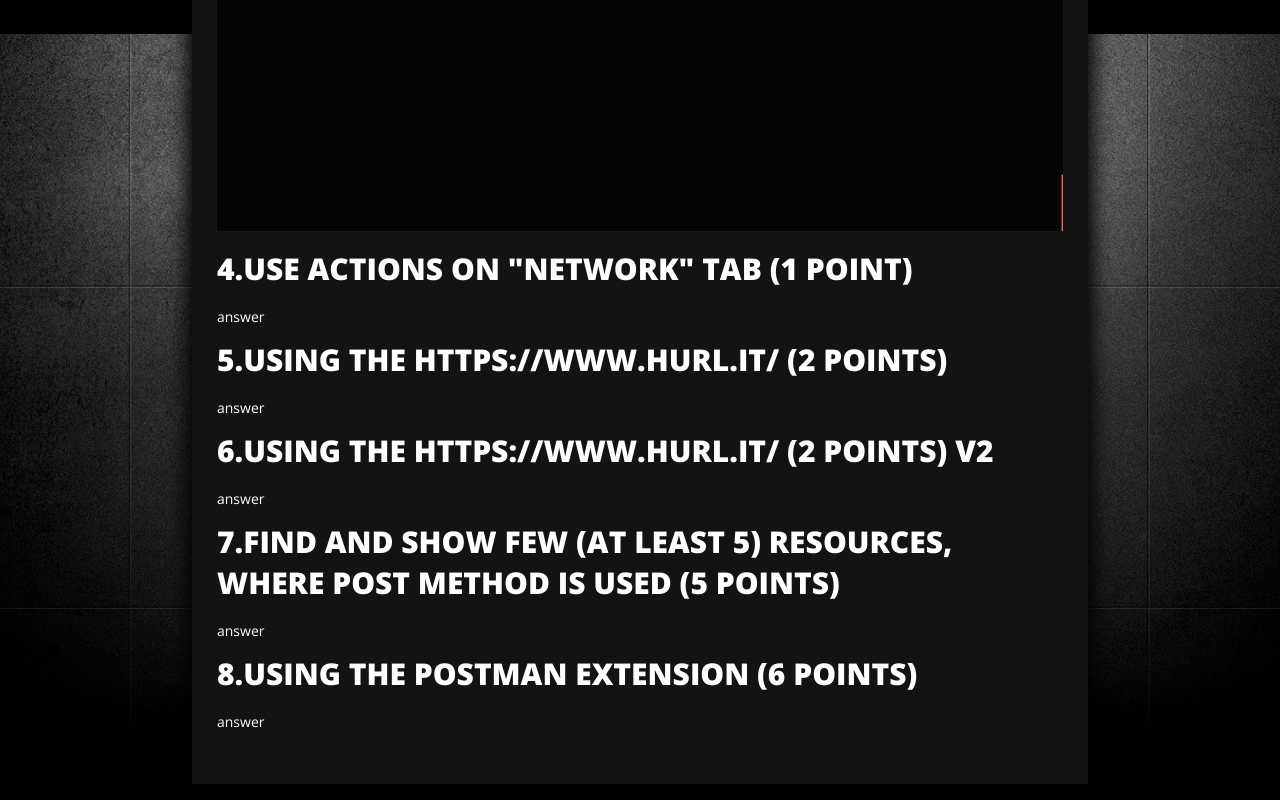
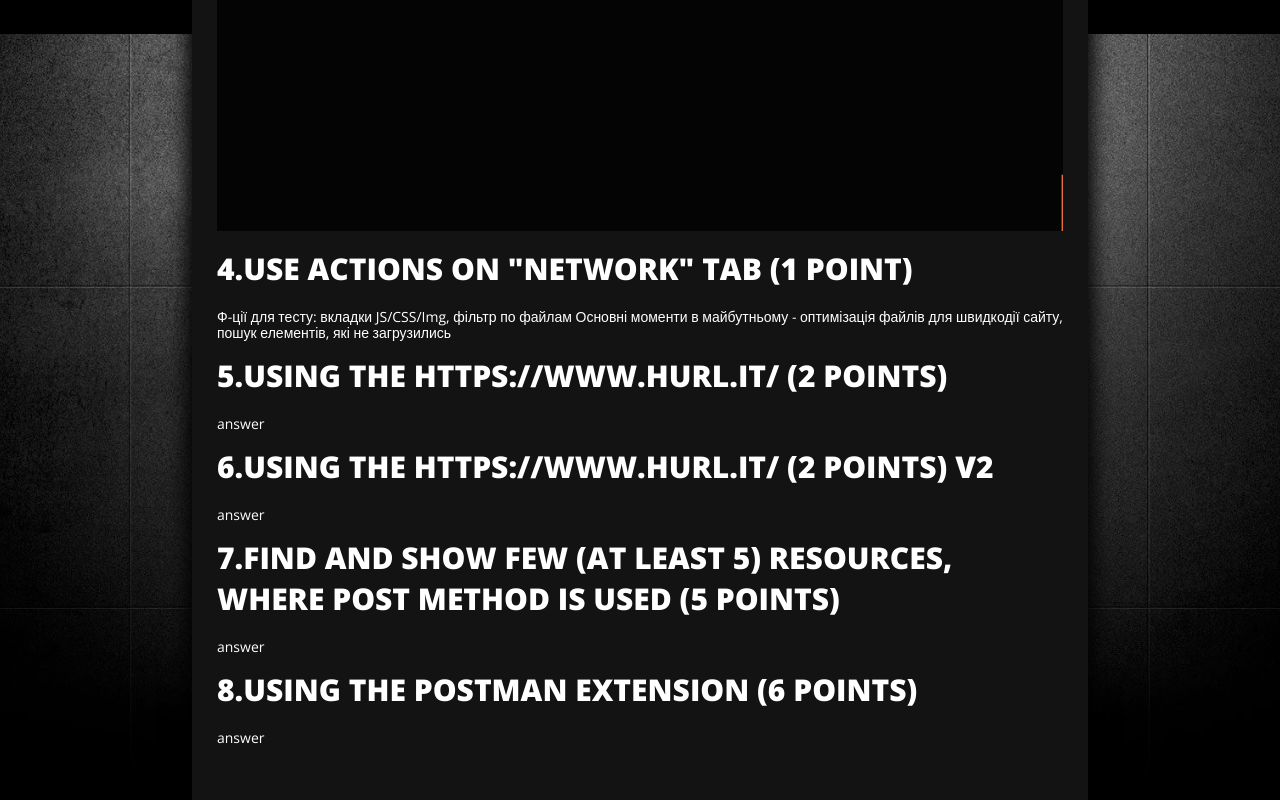
Before and after one commit to mentikora/iwannabeseniorjs.io, a plain HTML site: page web_request.html in a window 1280 px wide. Shown: the part 10366-11166 px from the top of the page. Drawn offline with nearby package versions, Linux system fonts and the light colour scheme.

Commit message:
lesson1 q4

```diff
--- a/web_request.html
+++ b/web_request.html
@@ -285,8 +285,13 @@
 			<img src="img/lesson1/q4-googleStatusHEAD.png" alt="" class="screenshot">
 			<img src="img/lesson1/q4-status200.png" alt="" class="screenshot">
 		</p>
+
 		<h2>4.Use actions on "Network" tab (1 point)</h2>
-		<p class="text_style">answer</p>
+		<p class="text_style">
+			Ф-ції для тесту: вкладки JS/CSS/Img, фільтр по файлам
+			Основні моменти в майбутньому - оптимізація файлів для швидкодії сайту, пошук елементів, які не загрузились
+		</p>
+
 		<h2>5.Using the https://www.hurl.it/ (2 points)</h2>
 		<p class="text_style">answer</p>
 		<h2>6.Using the https://www.hurl.it/ (2 points) v2</h2>
```
